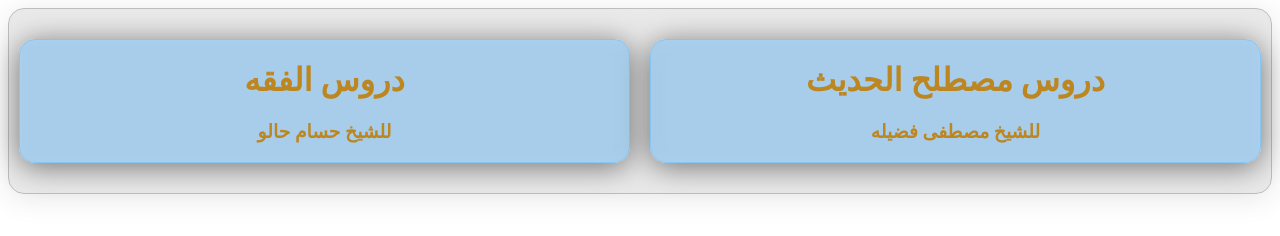
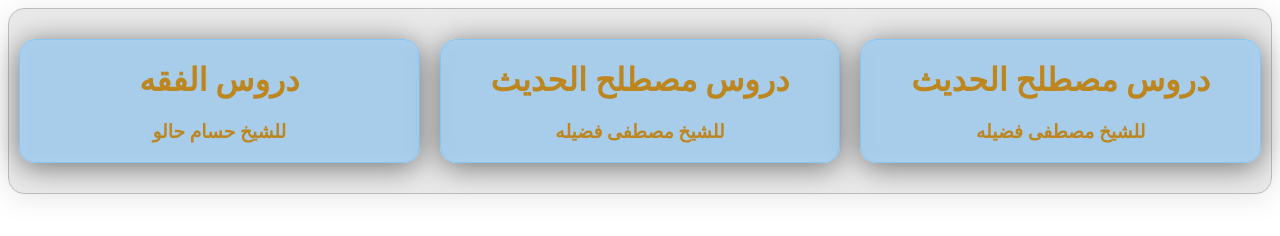
Before and after one commit to omarhalo71/joud_shari3a_course, a plain HTML site: page index.html in a window 1280 px wide. Drawn offline with Linux system fonts and the light colour scheme.

Commit message:
Update index.html

```diff
--- a/index.html
+++ b/index.html
@@ -36,6 +36,17 @@
         </center>
        </a>
     </div>
+    <div class="mustalah">
+        <a href="tashri3.html">
+        <center>
+            <h1>
+دروس مصطلح الحديث
+        </h1>
+        <h3>للشيخ مصطفى فضيله</h3>
+        </center>
+       </a>
+    </div>
+
 </div>
 </body>
 
```
